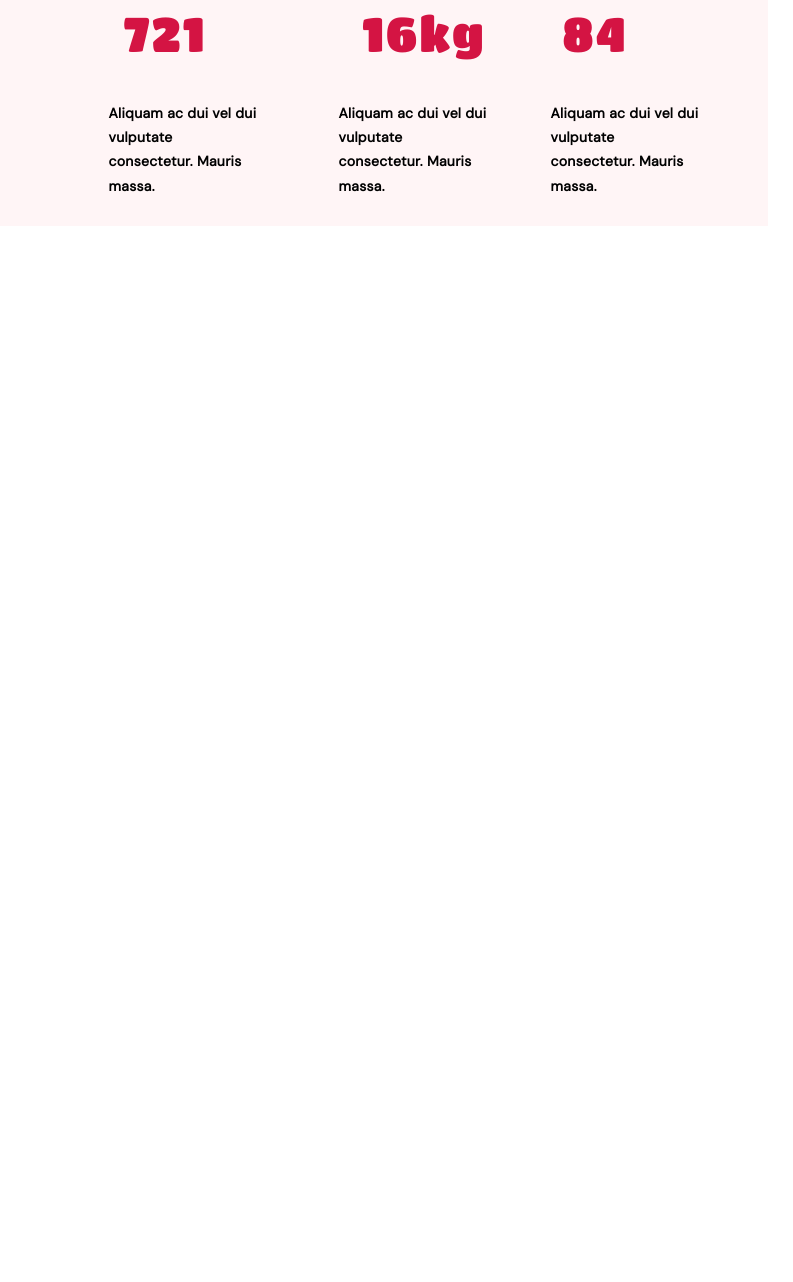
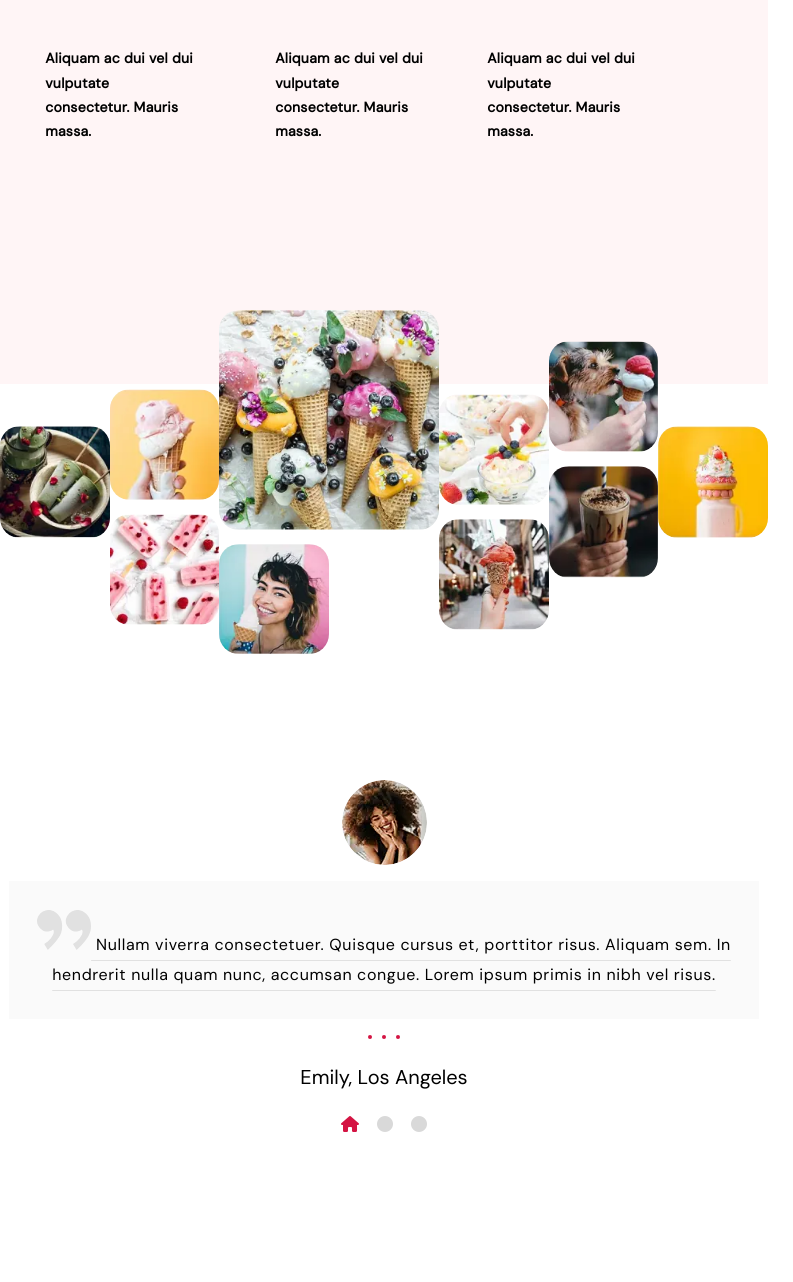
Before and after one commit to epsilon11101/ICECREAM, a website: page index.html in a window 768 px wide. Shown: the part 2134-3416 px from the top of the page, 793 px wide, since content can reach past the window. Before the commit the page ends 2360 px from the top, so only its background shows below. Drawn offline with Linux system fonts and the light colour scheme.

Commit message:
finished collage and testimonial for tables

```diff
--- a/index.html
+++ b/index.html
@@ -196,9 +196,15 @@
 
 
   <!-- HOW ITS MADE SECTION -->
-  <section class="container made-section center-column">
-    <h3>tradition and love</h3>
-    <h2>how it’s made?</h2>
+  <section class="container made-section ">
+
+    <div class="center-column">
+      <h3>tradition and love</h3>
+      <h2>how it’s made?</h2>
+    </div>
+
+
+
     <div class="made-section__background-milk center ">
 
       <img src="./images/how_its_made/cow.webp" alt="cow">
@@ -250,7 +256,7 @@
 
   <!-- COLLAGE SECTION -->
   <!-- TESTIMONIAL SECTION -->
-  <!-- <section class="container center-column tc-container">
+  <section class="container center-column tc-container">
     <div class="center collage ">
       <div class="collage__container">
 
@@ -275,7 +281,7 @@
             <img class="collage__image collage__image--bottom" src="./images/collage/c4.webp" alt="" />
           </picture>
           <picture>
-            <img class="collage__image" src="./images/collage/c5.webp" alt="" />
+            <img class="collage__image c5" src="./images/collage/c5.webp" alt="" />
           </picture>
         </div>
 
@@ -343,7 +349,7 @@
       </div>
 
     </div>
-  </section> -->
+  </section>
 
   <!-- FOOTER SECTION -->
   <!-- LOCATION SECTION -->
--- a/sass/components/_gallery.scss
+++ b/sass/components/_gallery.scss
@@ -15,7 +15,7 @@
         grid-template-columns: 1fr 1fr 2fr 1fr 1fr 1fr;
         align-items: center;
         justify-content: center;
-            & .collage__divide {
+         & .collage__divide {
         display: flex;
         flex-direction: column;
         justify-content: center;
@@ -48,10 +48,6 @@
         }
     }
     }
-
-
-
-
 }
 
 & .testimonial-carousel{
@@ -69,7 +65,7 @@
             object-fit: cover;
         }
         & .testimonial__container{
-            min-width: 968px;
+            max-width: 100%;
             min-height: 138px;
             background-color: $ice_dark_white;
 
@@ -133,3 +129,53 @@
 }
 
 }
+
+@media screen and (min-width: 768px) and (max-width: 1279px){
+.tc-container{
+    position: relative;
+
+    gap: 1000px;
+
+    & .collage{
+        position: absolute;
+        top: -17%;
+        width: 100%;
+
+
+    & .collage__container {
+        max-width: 100%;
+        height: 450px;
+
+         & .collage__divide {
+
+        display: flex;
+        flex-direction: column;
+        justify-content: center;
+
+
+        & .collage__image {
+            width: 100%;
+            margin-left: auto;
+            margin-right: auto;
+            border-radius: 20px;
+            transition: transform 200ms ease-out, box-shadow 200ms ease-out;
+
+
+
+        }
+        & .c5{
+            width: 50%;
+        }
+    }
+    }
+
+
+    }
+
+    & .testimonial-carousel{
+        margin-top: 10px;
+
+        top: 386px;
+    }
+}
+}
--- a/sass/components/_how-its-made.scss
+++ b/sass/components/_how-its-made.scss
@@ -11,10 +11,10 @@
 }
 
 .made-section {
-  > h3 {
+  & h3 {
+
     max-width: 351px;
     max-height: 34px;
-
     font-family: "Titan One";
     font-style: normal;
     font-weight: 400;
@@ -28,7 +28,8 @@
 }
 
 .made-section {
-  > h2 {
+  & h2 {
+
     max-width: 534px;
     max-height: 66px;
     font-family: "Titan One";
@@ -224,10 +225,11 @@
 
 @media screen and (min-width: 768px) and (max-width: 1279px){
   .made-section {
-  height: 1092px;
+  height: 1250px;
   left: 0px;
   top: 1717px;
   background: $ice__primary-ligh;
+  gap: 0px
 }
 
 
@@ -246,9 +248,10 @@
 }
 .made-section__main_text {
   gap:35px;
-  max-width:334px;
+
 }
 .made-section__tex-black {
+  margin-top: 0px;
   width: 100%;
   max-height: 79px;
   font-size: 14px;
@@ -263,7 +266,7 @@
 .made-section__group-icons {
 margin-top: 60px;
 margin-left: 50px;
-width: 100%;
+width: 77%;
 gap: 50px;
 }
 
```
Also changed, not shown: css/main.css, 1 other file.
